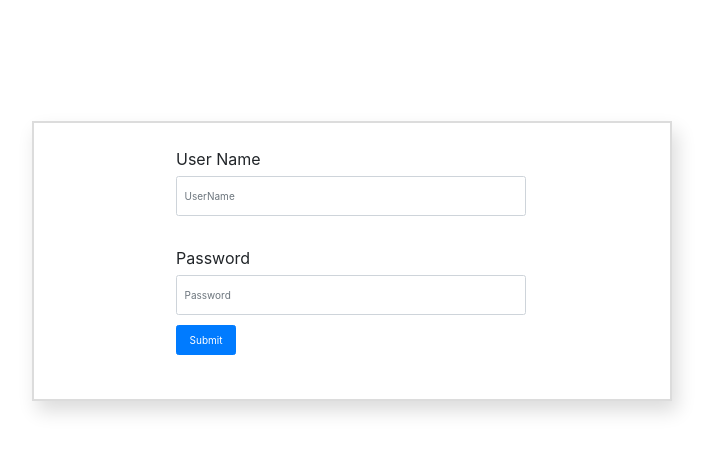
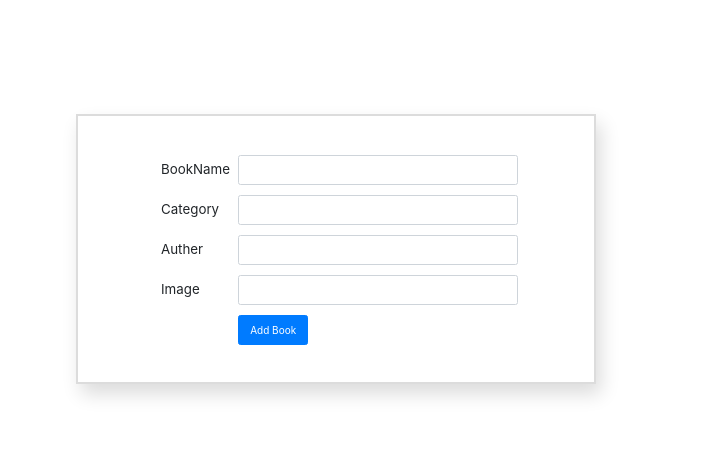
Before and after one commit to RaniaG/Goodreads, a React (Create React App) app: page / in a window 1280 px wide. Shown: the top 452 px of the page, without its empty margins (251-962 px from the left). Built offline with nearby package versions, Linux system fonts and the light colour scheme.

Commit message:
login sh

```diff
--- a/src/App.js
+++ b/src/App.js
@@ -78,9 +78,9 @@ class App extends Component {
 
         {/* <AuthorDetails data = {this.state.data}/>  */}
         {/* <Login /> */}
-        <FormExample />
+        {/* <FormExample /> */}
         {/* <SignUp /> */}
-        {/* <AddBook /> */}
+        <AddBook />
         {/* <Rating /> */}
         {/* <Container>
           <Row>
```
